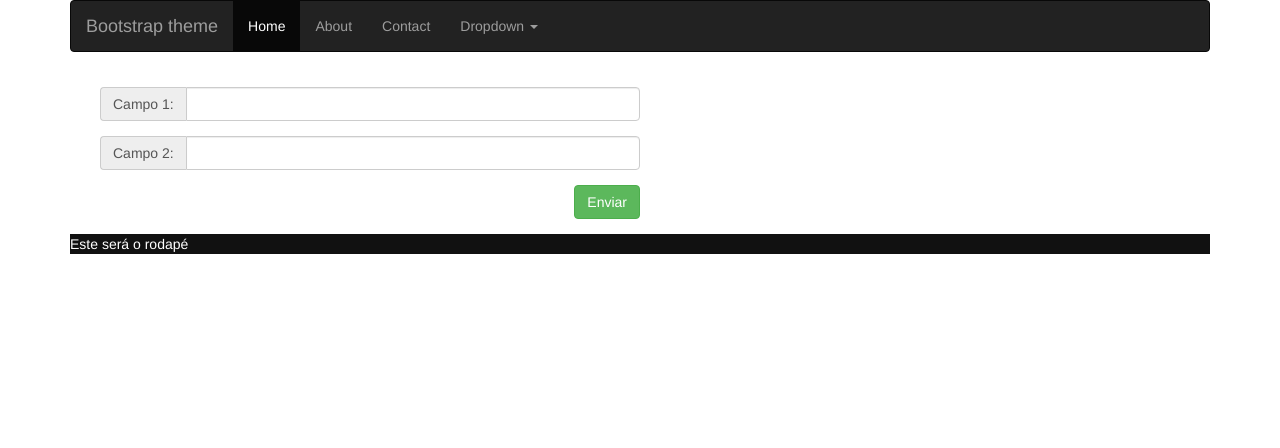
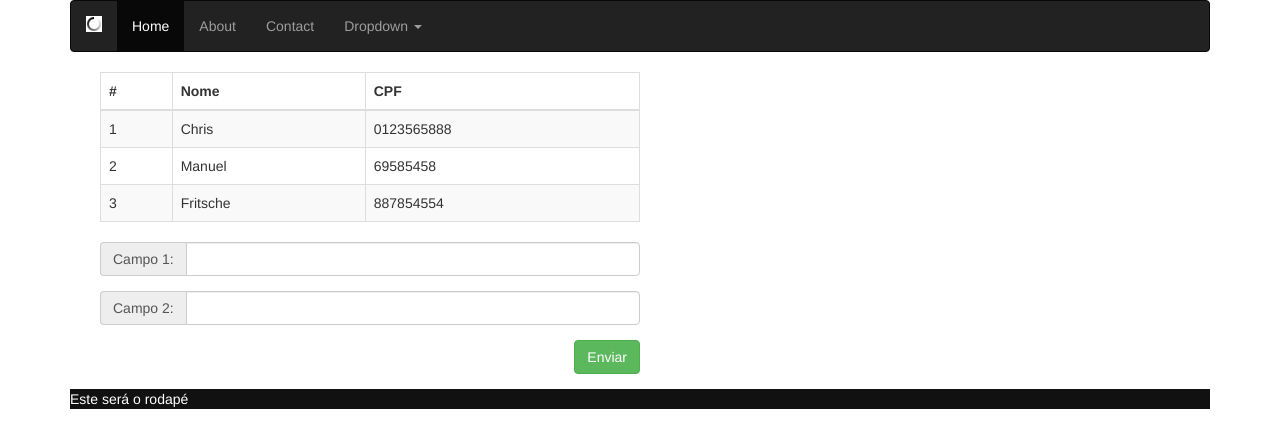
Before and after one commit to frital/HappyDog, a PHP site: page / in a window 1280 px wide. Shown: the top 448 px of the page. Run offline with PHP 8.4, Linux system fonts and the light colour scheme.

Commit message:
aula dia 11/05/2016

```diff
--- a/index.php
+++ b/index.php
@@ -8,7 +8,36 @@ include_once 'head.php';
         ?>
         <div class="container">
             <form id="formCadastrar" class="col-md-6">
-                 <div class="form-group" id="retorno2">
+
+                <div class="form-group">
+                    <table class="table table-bordered table-hover table-striped table-responsive">
+                        <thead>
+                            <tr>
+                                <th>#</th>
+                                <th>Nome</th>
+                                <th>CPF</th>
+                            </tr>
+                        </thead>
+                        <tbody>
+                            <tr>
+                                <td>1</td>
+                                <td>Chris</td>
+                                <td>0123565888</td>
+                            </tr>
+                            <tr>
+                                <td>2</td>
+                                <td>Manuel</td>
+                                <td>69585458</td>
+                            </tr>
+                            <tr>
+                                <td>3</td>
+                                <td>Fritsche</td>
+                                <td>887854554</td>
+                            </tr>
+                        </tbody>
+                    </table>
+                </div>
+                <div class="form-group" id="retorno2">
                 </div>
                 <div class="form-group">
                     <div class="input-group">
--- a/js/functions.js
+++ b/js/functions.js
@@ -132,14 +132,34 @@ $(document).ready(function(){
 
 });
 
+$(function() {
+    $('#formEnviarArquivo').submit(function(e) {
+        e.preventDefault();
+        var formData = new FormData();
+        var f = document.getElementById('formEnviarArquivo');
+
+        formData.append('acao', 'upload');
+        formData.append('texto', f.texto.value);
+        formData.append('arquivo1', $('#arquivo').prop('files')[0]);
+        formData.append('arquivo2', $('#arquivo').prop('files')[1]);
 
 
-/* if (form.nome.value.length < 5) {
- alert('Nome obrigatório.');
- form.nome.focus();
- return false;
- } else if (form.emailContato.value.length < 10) {
- alert('Email obrigatório.');
- form.emailContato.focus();
- return false;
- }*/
+        $.ajax({
+            url: 'controle/controleAnimal.php',
+            data: formData,
+            type: 'post',
+            success: function(data) {
+                $('#retorno').html(data);
+            },
+            beforeSend: function() {
+                $('#procP').css({display: "block"});
+            },
+            complete: function() {
+                $('#procP').css({display: "none"});
+            },
+            processData: false,
+            cache: false,
+            contentType: false
+        });
+    });
+});
--- a/menu.php
+++ b/menu.php
@@ -11,7 +11,7 @@
                 <span class="icon-bar"></span>
                 <span class="icon-bar"></span>
             </button>
-            <a class="navbar-brand" href="#">Bootstrap theme</a>
+            <a class="navbar-brand" href="#"><img src="img/ajax-loader.gif"></a>
         </div>
         <div id="navbar" class="navbar-collapse collapse">
             <ul class="nav navbar-nav">
```
Also changed, not shown: controle/controleAnimal.php (+12 -5 lines), controle/recebeUpload.php (added, +8 -0 lines), enviarArquivo.php (added, +28 -0 lines), img/1375364470212.jpg, 1 other file.
